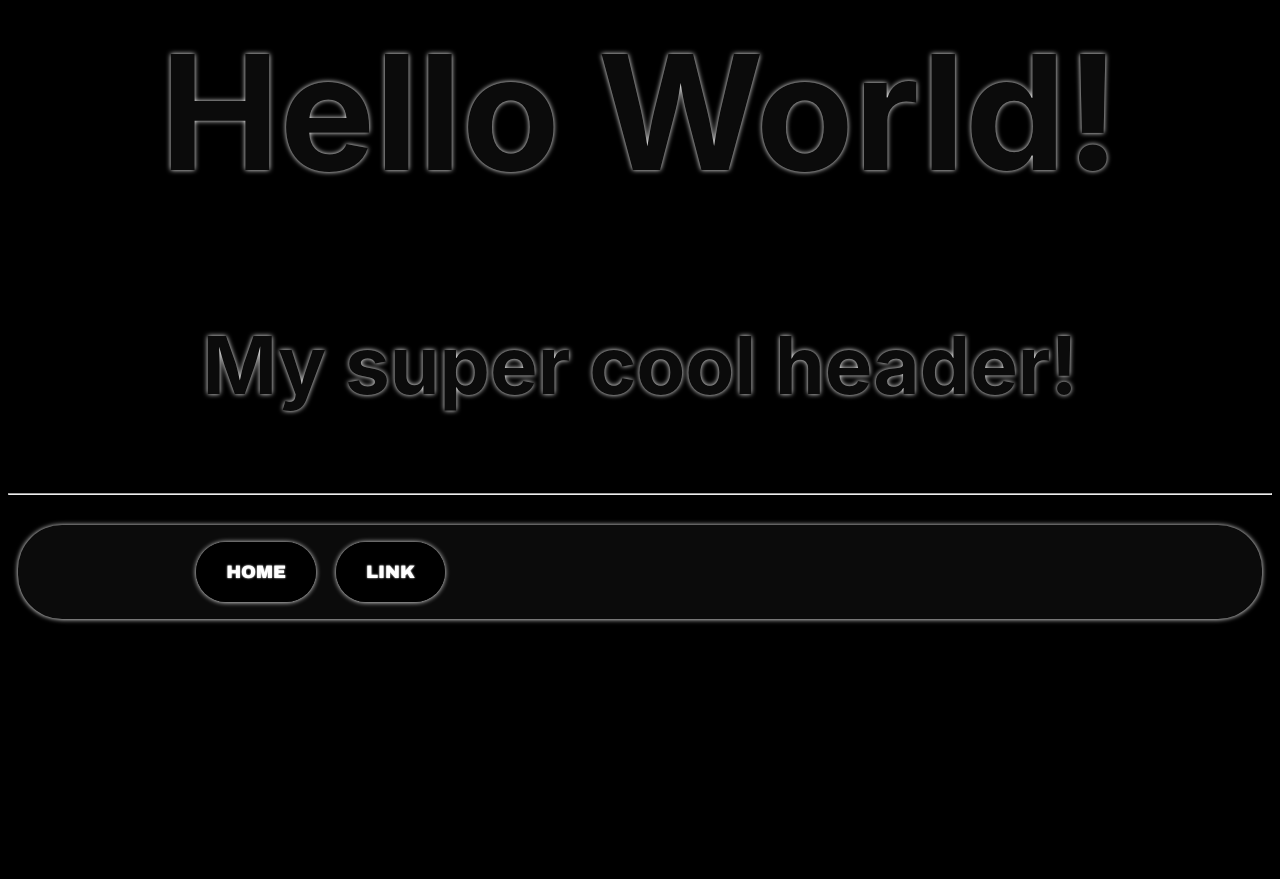
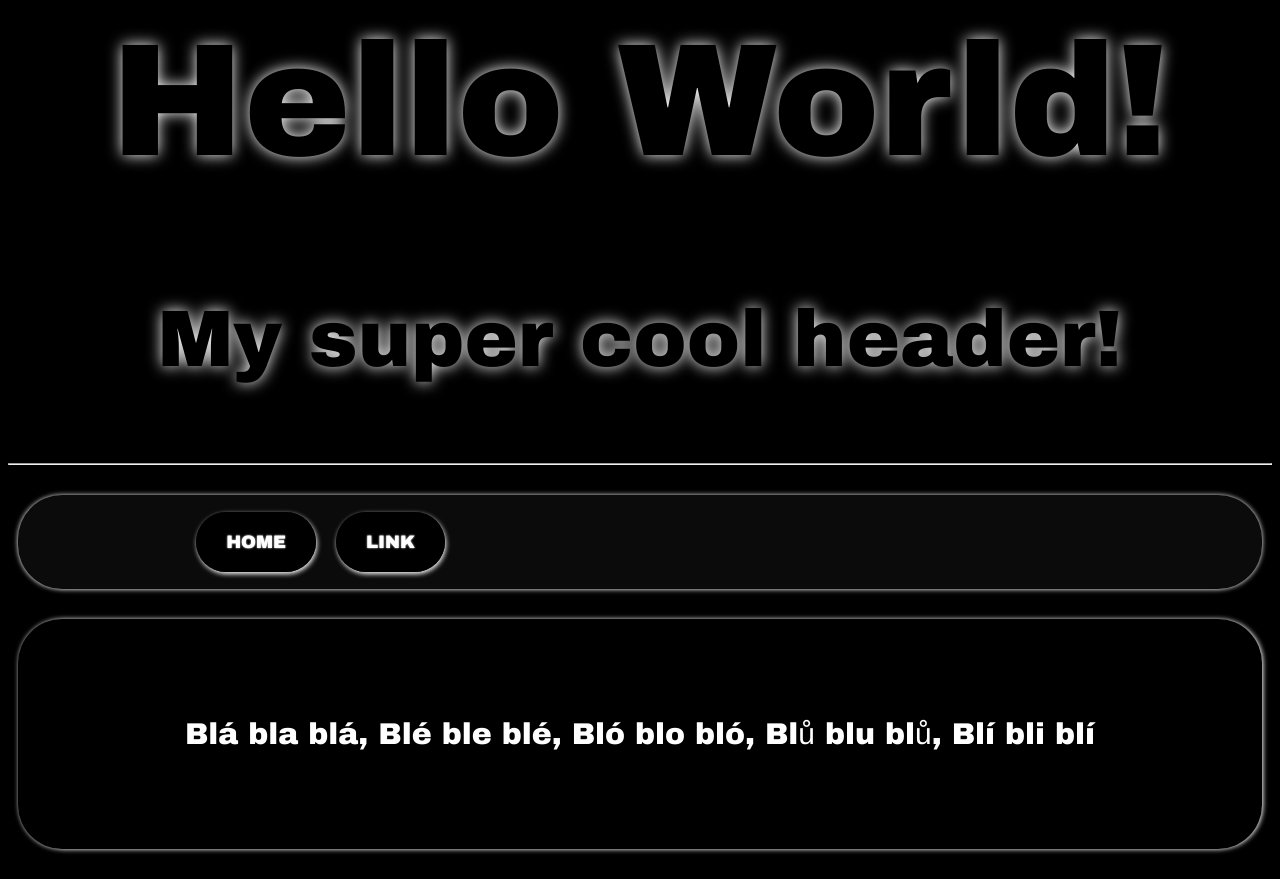
Before and after one commit to Tulxy/projekt1, a plain HTML site: page index.html in a window 1280 px wide. Before the commit the page ends 800 px from the top, so only its background shows below. Drawn offline with Linux system fonts and the light colour scheme.

Commit message:
Added more design and content

```diff
--- a/index.html
+++ b/index.html
@@ -9,6 +9,7 @@
     <title>Tomáš Vylímec</title>
 </head>
 <body>
+
     <div class="h1">
         <h1>Hello World!</h1>
         <p>My super cool header!<hr></p>
@@ -21,5 +22,11 @@
         </ul>
     </nav>
 
+<div>
+    <p class="text">
+        Blá bla blá, Blé ble blé, Bló blo bló, Blů blu blů, Blí bli blí
+    </p>
+</div>
+
 </body>
 </html>
--- a/styles.css
+++ b/styles.css
@@ -11,12 +11,12 @@ body {
 }
 
 .h1 {
-    font: bold 80px "Inter", sans-serif;
+    font: bold 80px "Arial Black", sans-serif;
     text-align: center;
     margin-top: -92px;
-    text-shadow: 0 0 5px #ffffff;
+    text-shadow: 0 0 15px #ffffff;
     border-radius: 10px;
-    color: #0b0b0b;
+    color: #000000;
 }
 
 .nav {
@@ -51,16 +51,34 @@ body {
     text-shadow: 0 0 2px #ffffff;
     padding: 20px;
     border-radius: 44px;
-    box-shadow: 0px 0.2px 5px white;
+    box-shadow: 1px 2px 5px white;
     cursor: pointer;
     transition: background-color 0.3s;
     padding-left: 30px;
     padding-right: 30px;
     text-transform: uppercase;
+    transform: rotateX(180deg);
 }
 
 .btn:hover {
     background: #ffffff;
-    transform: scale(1.05);
+    transform: scale(1.5);
     color: #000000;
 }
+
+.text {
+    background: #000000;
+    color: white;
+    padding: 100px;
+    border-radius: 44px;
+    margin-right: 10px;
+    margin-left: 10px;
+    box-shadow: 1px 0.2px 5px white;
+    font: 30px/1 "Arial Black", Helvetica, sans-serif;
+    text-align: center;
+}
+
+.text:hover {
+    background: #1A1A1A;
+    transform: scale(1.01);
+}
```
Lines whose indentation alone changed are shown as unchanged.
